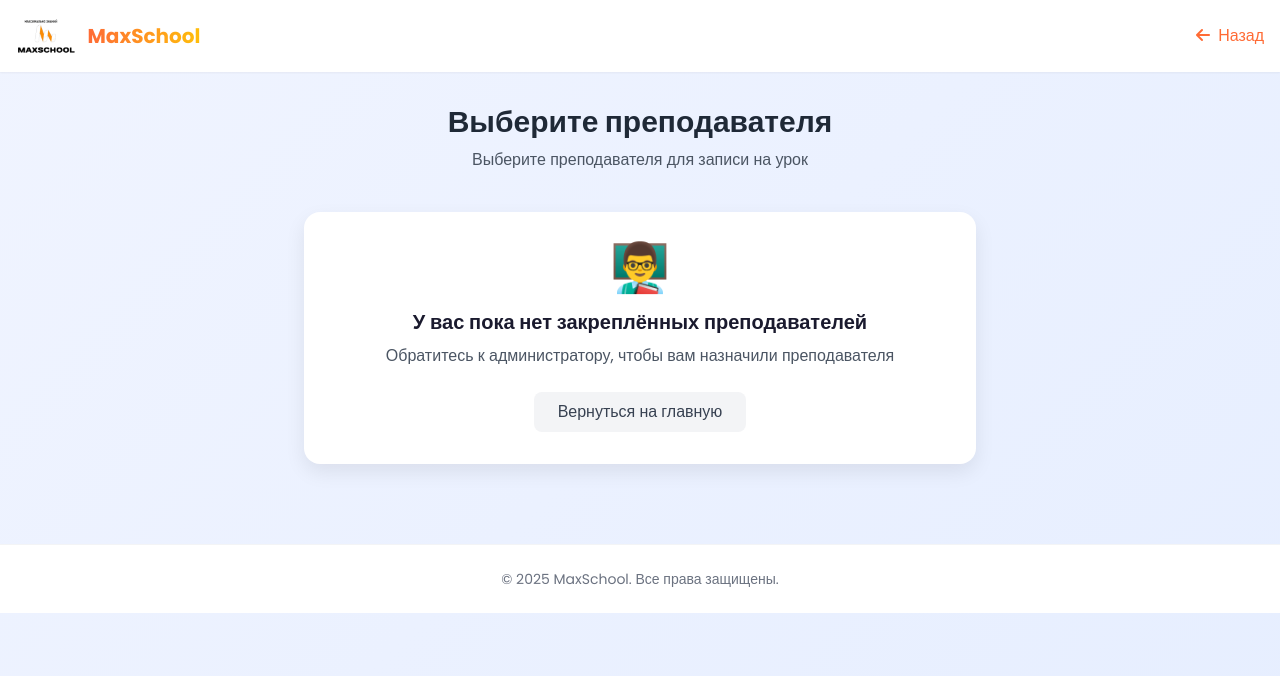
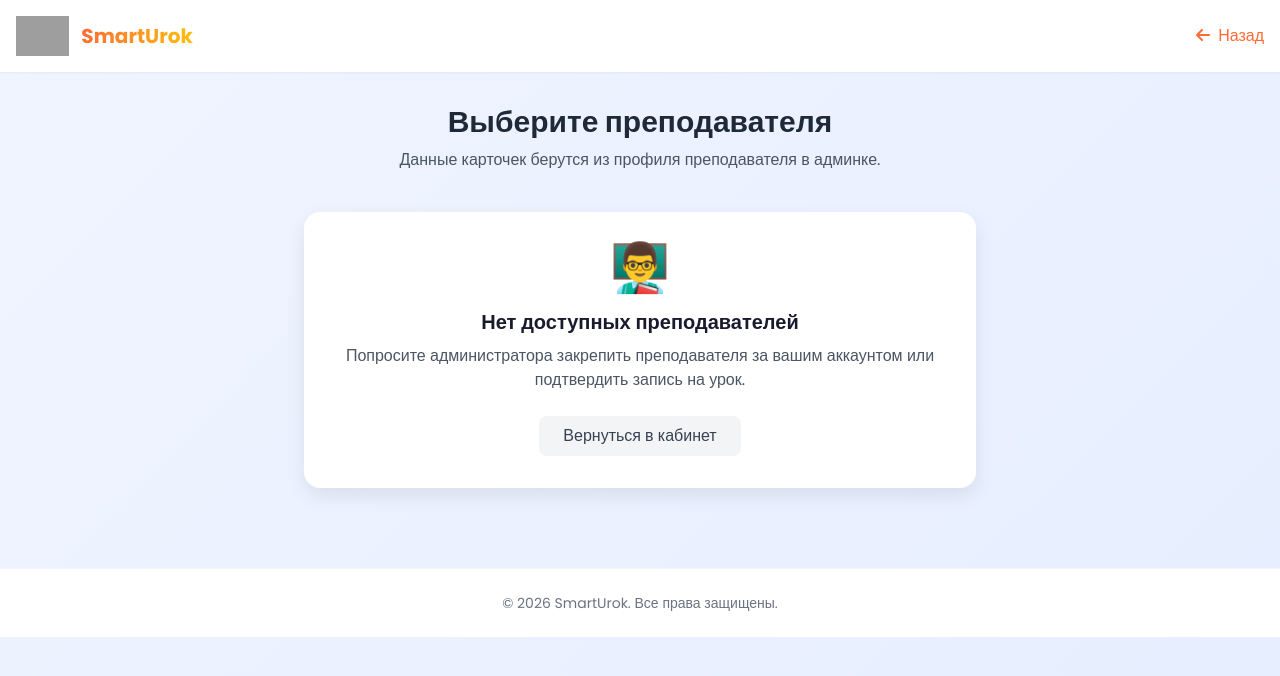
Before and after one commit to maxim901-naz/smarturok, a Django app: page /lessons/select-teacher/ in a window 1280 px wide. Shown: the top 676 px of the page. Run offline with Django 5.2, Linux system fonts and the light colour scheme; a user stored in the database is signed in; data comes from the database, SQL or seed files in the repository; some libraries are stand-ins or nearby versions; grey boxes are pictures that could not be loaded.

Commit message:
Fix topup text encoding and make teacher cards admin-driven

```diff
--- a/maxschool/lessons/templates/lessons/select_teacher.html
+++ b/maxschool/lessons/templates/lessons/select_teacher.html
@@ -1,31 +1,15 @@
-{% comment %} <h2>Выберите преподавателя</h2>
-<ul>
-  {% for teacher in teachers %}
-    <li>
-      <a href="{% url 'book_lesson' teacher.id %}">
-        {{ teacher }}
-      </a>
-    </li>
-  {% empty %}
-    <li>У вас пока нет закреплённых преподавателей.</li>
-  {% endfor %}
-</ul> {% endcomment %}
 {% load static %}
 <!DOCTYPE html>
 <html lang="ru">
 <head>
     <meta charset="UTF-8">
     <meta name="viewport" content="width=device-width, initial-scale=1.0">
-    <title>Выбор преподавателя — MaxSchool</title>
+    <title>Выбор преподавателя — SmartUrok</title>
 
-    <!-- Подключение шрифтов и библиотек -->
     <link href="https://fonts.googleapis.com/css2?family=Poppins:wght@300;400;500;600;700&display=swap" rel="stylesheet">
     <link rel="stylesheet" href="https://cdnjs.cloudflare.com/ajax/libs/font-awesome/6.4.0/css/all.min.css">
+    <link rel="icon" type="image/png" href="{% static 'images/logo4-round.png' %}">
 
-    <!-- Favicon -->
-    <link rel="icon" type="image/png" href="{% static 'images/logo2.PNG' %}">
-
-    <!-- Подключение Tailwind CSS -->
     <script src="https://cdn.tailwindcss.com"></script>
     <script>
         tailwind.config = {
@@ -52,7 +36,6 @@
             min-height: 100vh;
             font-family: 'Poppins', sans-serif;
         }
-
         .teacher-card {
             background: white;
             border-radius: 16px;
@@ -60,12 +43,10 @@
             transition: all 0.3s ease;
             overflow: hidden;
         }
-
         .teacher-card:hover {
             transform: translateY(-5px);
             box-shadow: 0 15px 30px rgba(0, 0, 0, 0.12);
         }
-
         .teacher-image {
             height: 200px;
             background: linear-gradient(120deg, #004E89 0%, #00A6FB 100%);
@@ -73,17 +54,14 @@
             align-items: center;
             justify-content: center;
         }
-
         .select-btn {
             background: linear-gradient(90deg, #FF6B35 0%, #FFBE0B 100%);
             transition: all 0.3s ease;
         }
-
         .select-btn:hover {
             transform: translateY(-2px);
             box-shadow: 0 6px 12px rgba(255, 107, 53, 0.3);
         }
-
         .empty-state {
             background: white;
             border-radius: 16px;
@@ -92,12 +70,11 @@
     </style>
 </head>
 <body class="bg-light text-dark font-sans antialiased">
-    <!-- Шапка -->
     <header class="bg-white shadow-sm">
         <div class="container mx-auto px-4 py-4 flex justify-between items-center">
             <div class="flex items-center space-x-3">
-                <img src="{% static 'images/logo2.PNG' %}" alt="Логотип MaxSchool" class="h-10 w-auto">
-                <h1 class="text-xl font-bold" style="background: linear-gradient(90deg, #FF6B35 0%, #FFBE0B 100%); -webkit-background-clip: text; background-clip: text; color: transparent;">MaxSchool</h1>
+                <img src="{% static 'images/logo3.png' %}" alt="Логотип SmartUrok" class="h-10 w-auto">
+                <h1 class="text-xl font-bold" style="background: linear-gradient(90deg, #FF6B35 0%, #FFBE0B 100%); -webkit-background-clip: text; background-clip: text; color: transparent;">SmartUrok</h1>
             </div>
             <a href="{% url 'student_dashboard' %}" class="text-primary hover:text-secondary transition">
                 <i class="fas fa-arrow-left mr-1"></i> Назад
@@ -105,66 +82,60 @@
         </div>
     </header>
 
-    <!-- Основной контент -->
     <main class="container mx-auto px-4 py-8">
         <div class="text-center mb-10">
             <h2 class="text-3xl font-bold text-gray-800 mb-2">Выберите преподавателя</h2>
-            <p class="text-gray-600">Выберите преподавателя для записи на урок</p>
+            <p class="text-gray-600">Данные карточек берутся из профиля преподавателя в админке.</p>
         </div>
 
         {% if teachers %}
         <div class="grid grid-cols-1 md:grid-cols-2 lg:grid-cols-3 gap-6">
             {% for teacher in teachers %}
-            <div class="teacher-card">
+            <article class="teacher-card">
                 <div class="teacher-image">
-                    <div class="w-24 h-24 rounded-full bg-white bg-opacity-20 flex items-center justify-center">
-                        <i class="fas fa-user-graduate text-white text-4xl"></i>
-                    </div>
+                    {% if teacher.photo %}
+                        <img src="{{ teacher.photo.url }}" alt="{{ teacher.get_full_name|default:teacher.username }}" class="w-full h-full object-cover">
+                    {% else %}
+                        <div class="w-24 h-24 rounded-full bg-white bg-opacity-20 flex items-center justify-center">
+                            <i class="fas fa-user-graduate text-white text-4xl"></i>
+                        </div>
+                    {% endif %}
                 </div>
                 <div class="p-6">
-                    <h3 class="text-xl font-semibold text-gray-800 mb-2">{{ teacher.first_name }} {{ teacher.last_name }}</h3>
-                    <div class="flex items-center mb-4">
-                        <div class="flex text-yellow-400 mr-2">
-                            <i class="fas fa-star"></i>
-                            <i class="fas fa-star"></i>
-                            <i class="fas fa-star"></i>
-                            <i class="fas fa-star"></i>
-                            <i class="fas fa-star-half-alt"></i>
-                        </div>
-                        <span class="text-gray-600">4.8</span>
+                    <h3 class="text-xl font-semibold text-gray-800 mb-2">{{ teacher.get_full_name|default:teacher.username }}</h3>
+
+                    <div class="flex items-start text-gray-700 mb-3">
+                        <i class="fas fa-book-open mr-2 mt-1 text-primary"></i>
+                        <span>{{ teacher.get_subjects_display|default:"Предметы пока не указаны" }}</span>
                     </div>
-                    {% comment %} <div class="flex items-center text-gray-600 mb-4">
-                        <i class="fas fa-book-open mr-2"></i>
-                        <span>Математика, Физика</span>
-                    </div> {% endcomment %}
-                    <div class="flex items-center text-gray-600 mb-6">
-                        <i class="fas fa-award mr-2"></i>
-                        <span>5 лет опыта</span>
+
+                    <div class="flex items-start text-gray-600 mb-6">
+                        <i class="fas fa-at mr-2 mt-1 text-primary"></i>
+                        <span>{{ teacher.email|default:teacher.username }}</span>
                     </div>
+
                     <a href="{% url 'book_lesson' teacher.id %}" class="block w-full py-3 select-btn text-white text-center rounded-lg font-semibold">
-                      {{ teacher }}
-                      Выбрать
+                        Выбрать преподавателя
                     </a>
                 </div>
-            </div>
+            </article>
             {% endfor %}
         </div>
         {% else %}
         <div class="empty-state p-8 text-center max-w-2xl mx-auto">
             <div class="text-5xl mb-4">👨‍🏫</div>
-            <h3 class="text-xl font-semibold mb-2">У вас пока нет закреплённых преподавателей</h3>
-            <p class="text-gray-600 mb-6">Обратитесь к администратору, чтобы вам назначили преподавателя</p>
+            <h3 class="text-xl font-semibold mb-2">Нет доступных преподавателей</h3>
+            <p class="text-gray-600 mb-6">Попросите администратора закрепить преподавателя за вашим аккаунтом или подтвердить запись на урок.</p>
             <a href="{% url 'student_dashboard' %}" class="inline-block py-2 px-6 bg-gray-100 rounded-lg font-medium text-gray-700 hover:bg-gray-200 transition">
-                Вернуться на главную
+                Вернуться в кабинет
             </a>
         </div>
         {% endif %}
     </main>
 
-    <!-- Футер -->
     <footer class="bg-white mt-12 py-6 border-t border-gray-100">
         <div class="container mx-auto px-4 text-center">
-            <p class="text-sm text-gray-500">© 2025 MaxSchool. Все права защищены.</p>
+            <p class="text-sm text-gray-500">© 2026 SmartUrok. Все права защищены.</p>
         </div>
     </footer>
 </body>
```
Also changed, not shown: maxschool/accounts/templates/accounts/balance_topup_request.html (added, +60 -0 lines).
